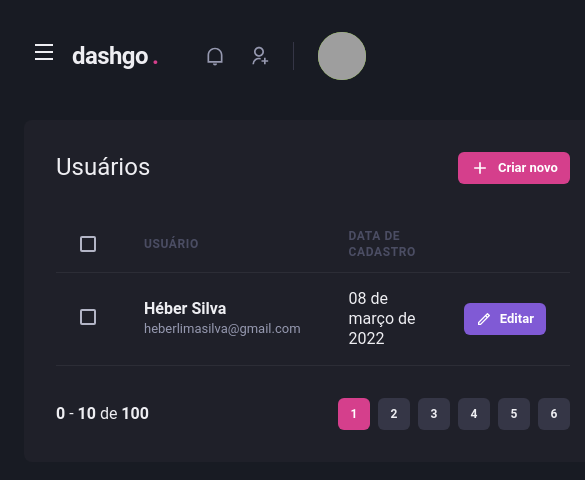
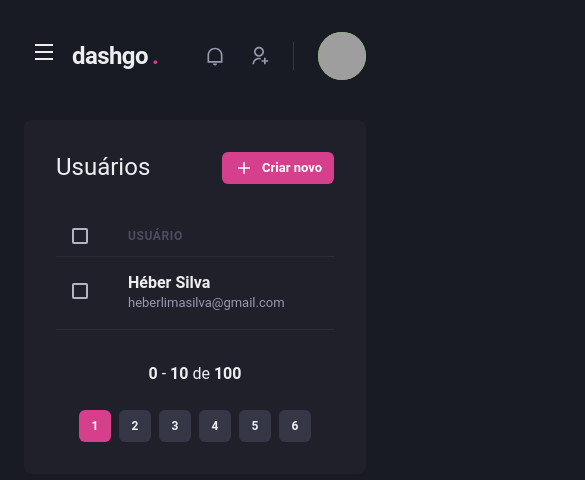
Before and after one commit to heber364/dashgo, a Next.js app: page /users in a window 390 px wide. Shown: the top 480 px of the page, 585 px wide, since content can reach past the window. Built offline with nearby package versions, Linux system fonts and the light colour scheme; grey boxes are pictures that could not be loaded.

Commit message:
Deixando a lista de usuários responsiva

```diff
--- a/src/components/Pagination/index.tsx
+++ b/src/components/Pagination/index.tsx
@@ -4,7 +4,7 @@ import { PaginationItem } from "./PaginationItem";
 export function Pagination() {
   return (
     <Stack
-      direction="row"
+      direction={["column","row"]}
       mt="8"
       justify="space-between"
       align="center"
--- a/src/pages/dashboard.tsx
+++ b/src/pages/dashboard.tsx
@@ -71,7 +71,7 @@ export default function Dashboard(){
             <Flex width="100%" my="6" maxW={1480} mx="auto" px="6">
                 <Sidebar/>
                 <SimpleGrid flex="1" gap="4" minChildWidth="320px" alignItems="flex-start" pb="4">
-                    <Box p="8" bg="gray.800" borderRadius={8}>
+                    <Box p={["6", "8"]} bg="gray.800" borderRadius={8}>
                         <Text>Inscritos da semana</Text>
                         <Chart options={options} series={series} type="area" height={160} />
                     </Box>
--- a/src/pages/users/index.tsx
+++ b/src/pages/users/index.tsx
@@ -1,20 +1,48 @@
-import { Box, Button, Checkbox, Flex, Heading, Icon, Table, Tbody, Td, Th, Thead, Tr, Text } from "@chakra-ui/react";
+import {
+  Box,
+  Button,
+  Checkbox,
+  Flex,
+  Heading,
+  Icon,
+  Table,
+  Tbody,
+  Td,
+  Th,
+  Thead,
+  Tr,
+  Text,
+  useBreakpointValue,
+} from "@chakra-ui/react";
 import { RiAddLine, RiPencilLine } from "react-icons/ri";
 import { Header } from "../../components/Header";
 import { Pagination } from "../../components/Pagination";
 import { Sidebar } from "../../components/Sidebar";
 
-export default function UserList(){
-    return(
+export default function UserList() {
+  const isWideVersion = useBreakpointValue({
+    base: false,
+    lg: true,
+  });
+
+  return (
     <Box>
-            <Header/>
+      <Header />
       <Flex width="100%" my="6" maxW={1480} mx="auto" px="6">
         <Sidebar />
 
         <Box flex="1" borderRadius={8} bg="gray.800" p="8">
           <Flex mb="8" justify="space-between" align="center">
-                        <Heading size="lg" fontWeight="normal">Usuários</Heading>
-                        <Button as="a" size="sm" fontSize="small" colorScheme="pink" leftIcon={<Icon as={RiAddLine} fontSize="20"/>} >
+            <Heading size="lg" fontWeight="normal">
+              Usuários
+            </Heading>
+            <Button
+              as="a"
+              size="sm"
+              fontSize="small"
+              colorScheme="pink"
+              leftIcon={<Icon as={RiAddLine} fontSize="20" />}
+            >
               Criar novo
             </Button>
           </Flex>
@@ -22,31 +50,43 @@ export default function UserList(){
           <Table colorScheme="whiteAlpha">
             <Thead>
               <Tr>
-                                <Th px="6" color="gray.300" w="8">
-                                    <Checkbox colorScheme="pink"/>
+                <Th px={["4", "4", "6"]} color="gray.300" w="8">
+                  <Checkbox colorScheme="pink" />
                 </Th>
                 <Th>Usuário</Th>
-                                <Th>Data de Cadastro</Th>
-                                <Th w="8"></Th>
+                {isWideVersion && <Th>Data de Cadastro</Th> }
+                {isWideVersion && <Th w="8"></Th>}
+
+
               </Tr>
             </Thead>
             <Tbody>
               <Tr>
-                                <Td>
-                                    <Checkbox colorScheme="pink"/>
+                <Td px={["4", "4", "6"]}>
+                  <Checkbox colorScheme="pink" />
                 </Td>
                 <Td>
                   <Box>
                     <Text fontWeight="bold">Héber Silva</Text>
-                                        <Text fontSize="small" color="gray.300">heberlimasilva@gmail.com</Text>
+                    <Text fontSize="small" color="gray.300">
+                      heberlimasilva@gmail.com
+                    </Text>
                   </Box>
                 </Td>
-                                <Td>08 de março de 2022</Td>
+                {isWideVersion && <Td>08 de março de 2022</Td>}
+                {isWideVersion &&
                   <Td>
-                                    <Button as="a" size="sm" fontSize="small" colorScheme="purple" leftIcon={<Icon as={RiPencilLine} fontSize="16"/> }>
+                    <Button
+                      as="a"
+                      size="sm"
+                      fontSize="small"
+                      colorScheme="purple"
+                      leftIcon={<Icon as={RiPencilLine} fontSize="16" />}
+                    >
                       Editar
                     </Button>
                   </Td>
+                }
               </Tr>
             </Tbody>
           </Table>
@@ -55,5 +95,5 @@ export default function UserList(){
         </Box>
       </Flex>
     </Box>
-    )
+  );
 }
```
Lines whose indentation alone changed are shown as unchanged.
